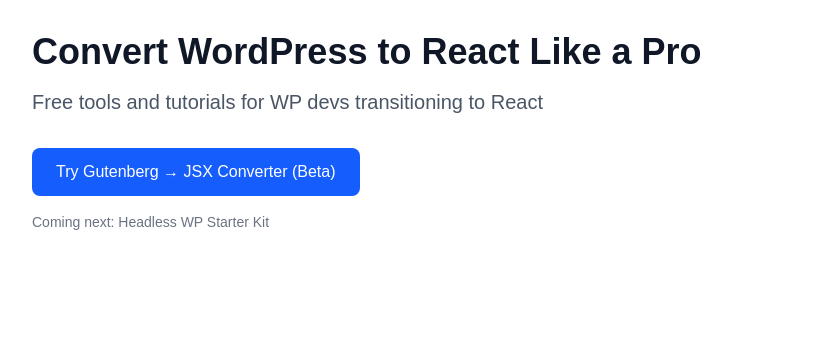
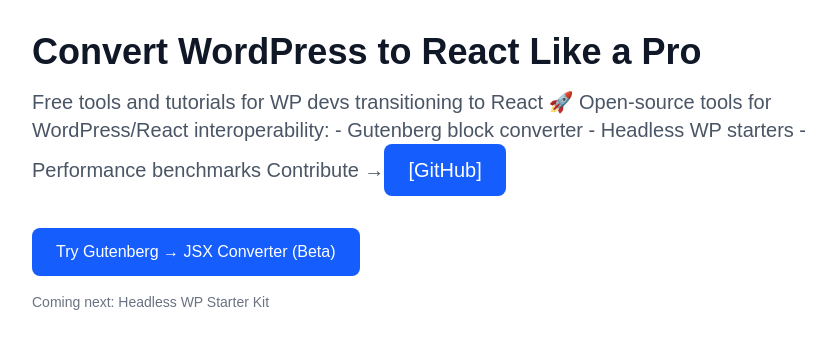
Before and after one commit to webkamal/wptoreact, a Next.js app: page / in a window 1280 px wide. Shown: the top 348 px of the page, without its empty margins (192-1016 px from the left). Built offline with nearby package versions, Linux system fonts and the light colour scheme.

Commit message:
made opensource with github link

```diff
--- a/src/app/page.tsx
+++ b/src/app/page.tsx
@@ -5,7 +5,16 @@
         Convert WordPress to React Like a Pro
       </h1>
       <p className="mt-4 text-xl text-gray-600">
-        Free tools and tutorials for WP devs transitioning to React
+        Free tools and tutorials for WP devs transitioning to React 🚀
+        Open-source tools for WordPress/React interoperability: - Gutenberg
+        block converter - Headless WP starters - Performance benchmarks
+        Contribute →
+        <a
+          href="http://github.com/webkamal/wptoreact/"
+          className="inline-block bg-blue-600 text-white px-6 py-3 rounded-lg"
+        >
+          [GitHub]
+        </a>
       </p>
 
       <div className="mt-8 space-y-4">
```
